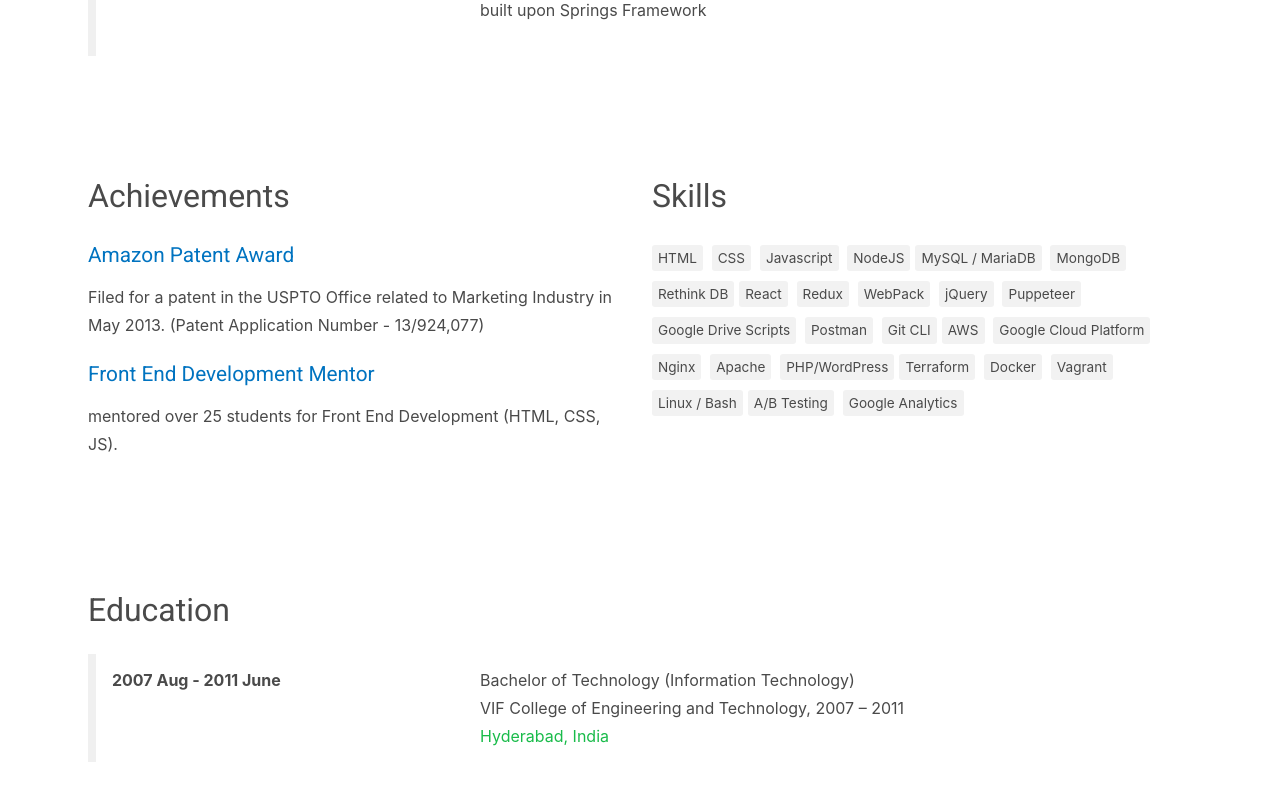
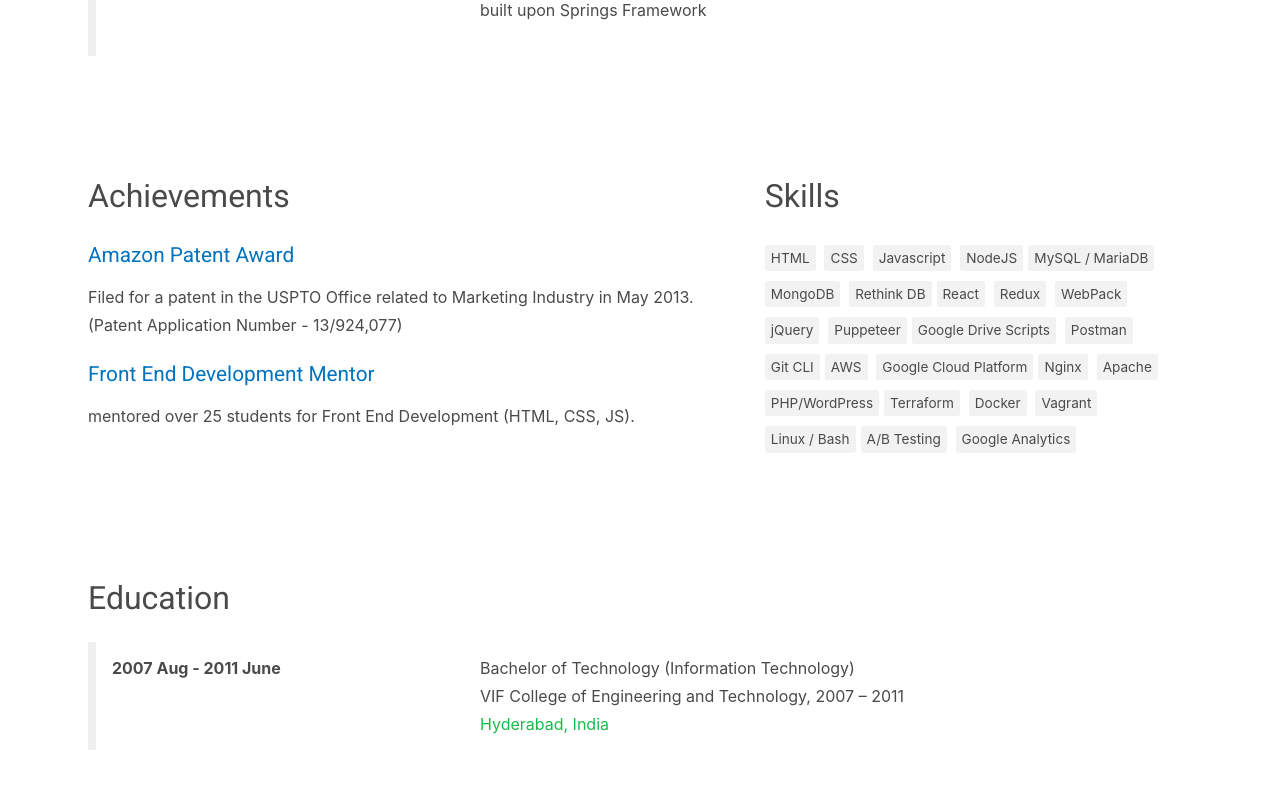
Before and after one commit to atif089/atif.work, a Next.js app: page / in a window 1280 px wide. Shown: the part 2183-2983 px from the top of the page. Built offline with nearby package versions, Linux system fonts and the light colour scheme; some icons are missing.

Commit message:
export: update experience

```diff
--- a/pages/index.js
+++ b/pages/index.js
@@ -71,9 +71,9 @@ const Home = () => (
         </div>
       </div>
 
-      <div className="section achievements">
+      <div className="section achievements" style={{ pageBreakInside: "avoid" }}>
         <div className="columns">
-          <div className="column">
+          <div className="column is-three-fifths">
             <div className="main-heading">Achievements</div>
             <div className="achievements--list">
               <h3>Amazon Patent Award</h3>
```
Also changed, not shown: 4 other files (tests, documents, lock files or other folders).
